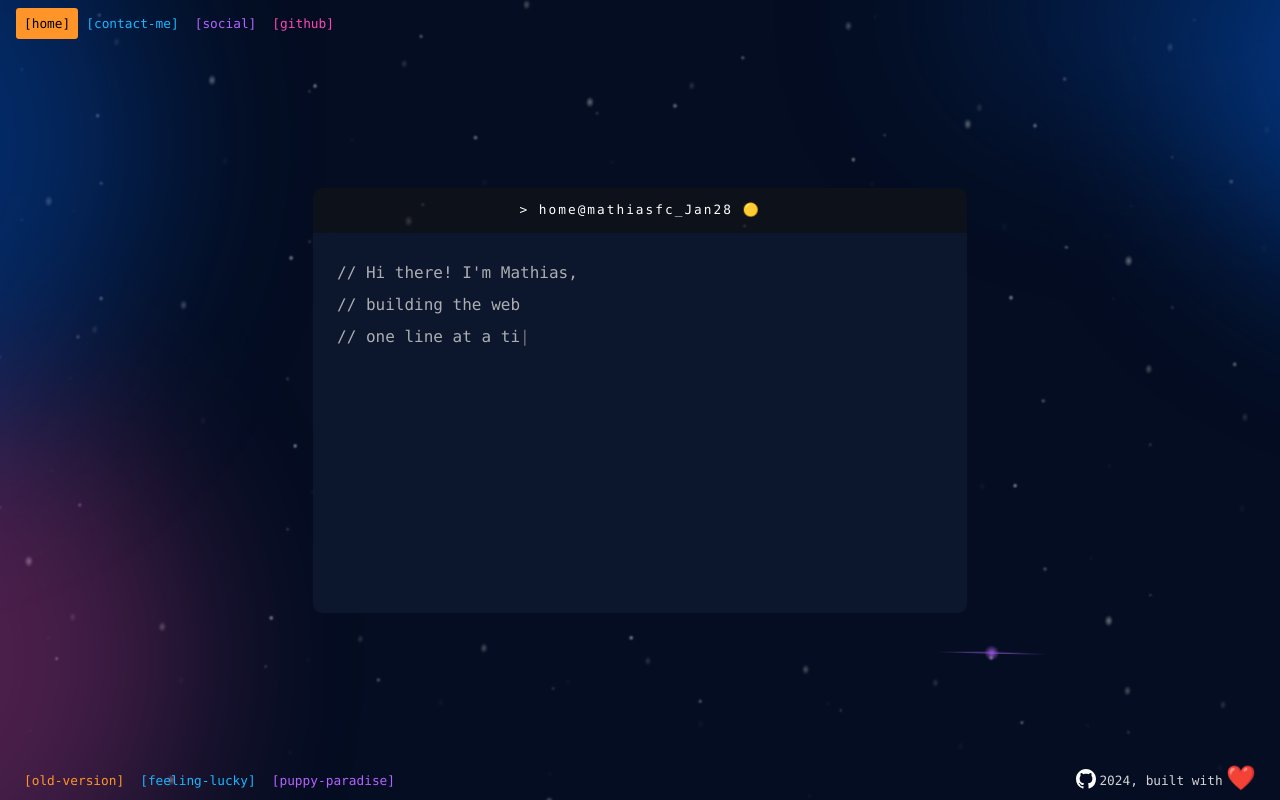
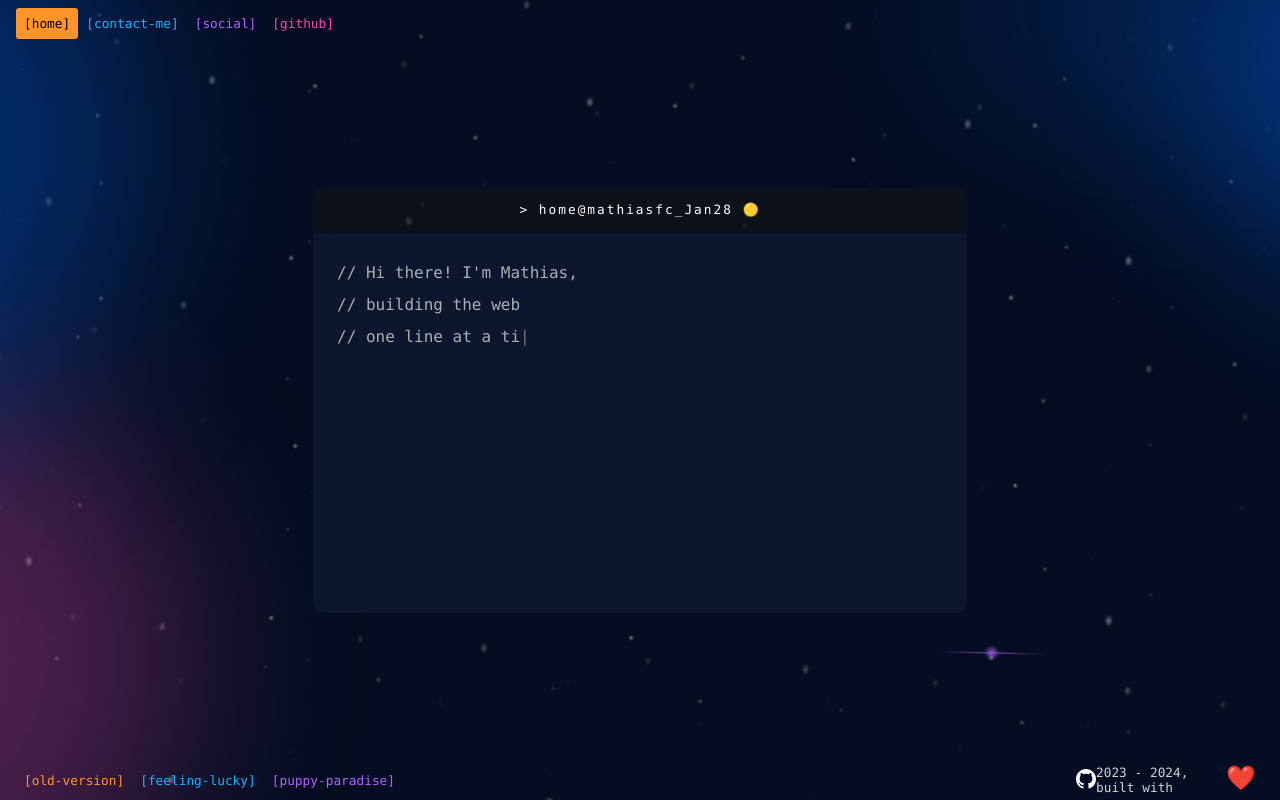
Before and after one commit to mathiasfc/portfolio, a Next.js app: page / in a window 1280 px wide. Built offline with nearby package versions, Linux system fonts and the light colour scheme.

Commit message:
:art: added initial date on footer

```diff
--- a/components/Footer/index.tsx
+++ b/components/Footer/index.tsx
@@ -45,7 +45,7 @@ const Footer = () => {
         >
           <OctoCatIcon />
         </s.OctoCatLink>
-        <span>{new Date().getFullYear()}, built with</span>
+        <span>2023 - {new Date().getFullYear()}, built with</span>
         <s.HeartEmoji>❤️</s.HeartEmoji>
       </s.FooterCopyRight>
     </s.FooterContainer>
```
